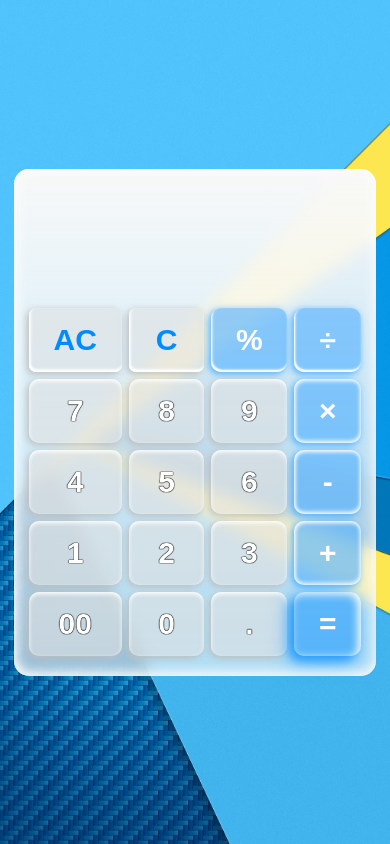
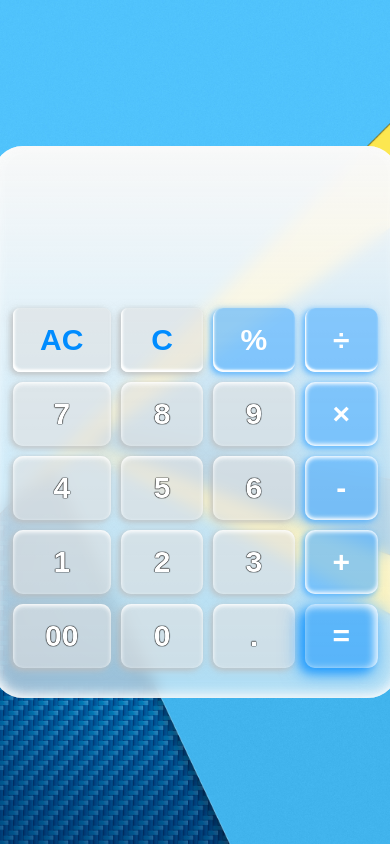
Before and after one commit to harryjupiter148/Intermediate-Calculator, a plain HTML site: page index.html in a window 390 px wide. Drawn offline with Linux system fonts and the light colour scheme.

Commit message:
Add files via upload

```diff
--- a/inter-calc.css
+++ b/inter-calc.css
@@ -210,6 +210,20 @@ body {
 @media screen and (max-width: 425px) {
   body {
     #calc {
+      #show {
+        background: transparent;
+      }
+
+      #show2 {
+        background: transparent;
+      }
+    }
+  }
+}
+
+@media screen and (max-width: 375px) {
+  body {
+    #calc {
       border-radius: 15px;
       padding: 20px 15px;
       gap: 7px;
```
